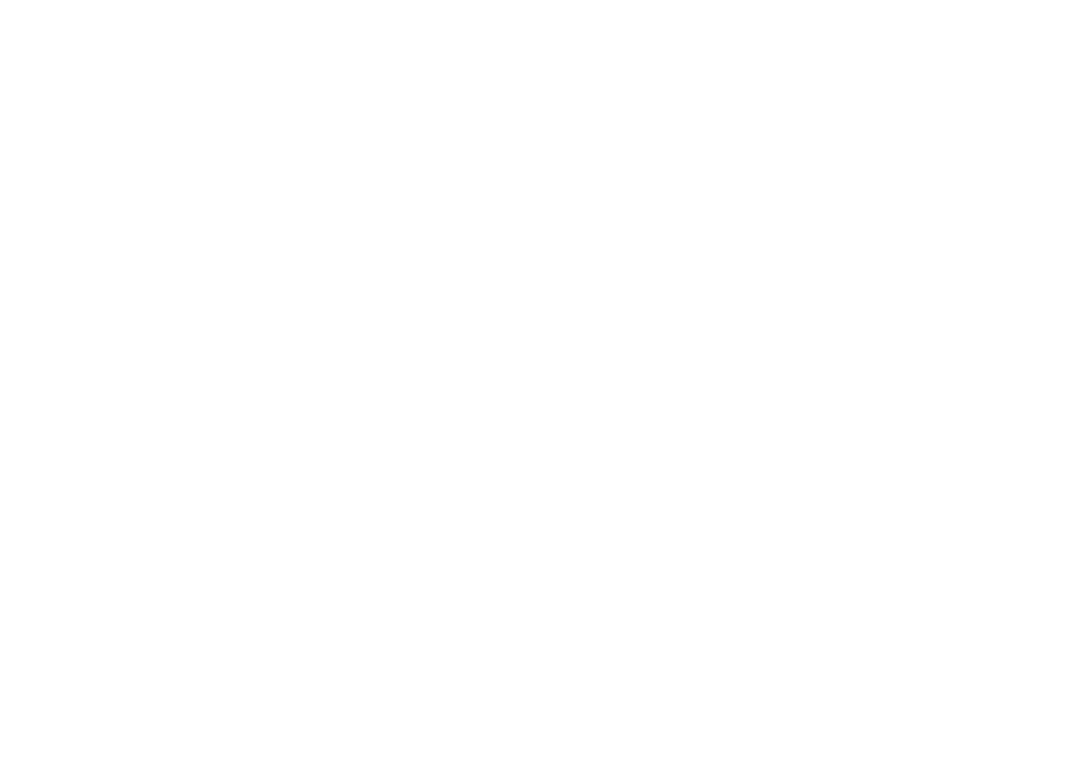
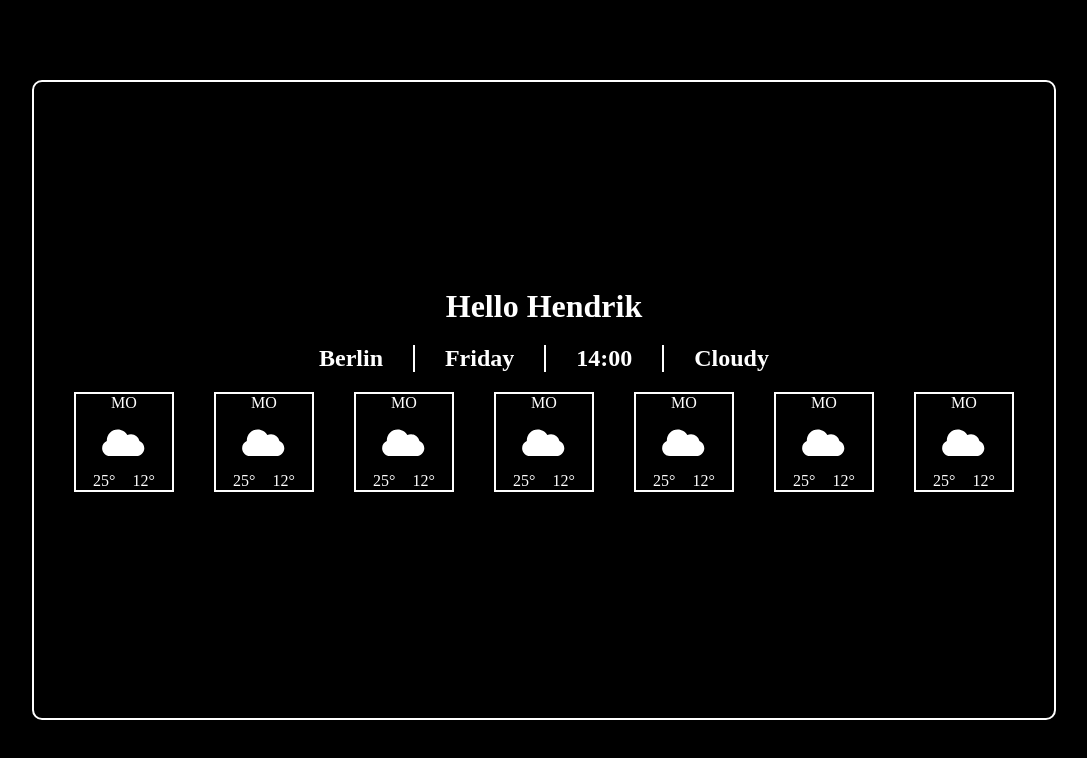
Before and after one commit to Coopexx/WeatherApp, a plain HTML site: page index.html in a window 1280 px wide. Shown: the whole page, without its empty margins (96-1183 px from the left). Drawn offline with Linux system fonts and the light colour scheme; no server answers.

Commit message:
Added Styling

```diff
--- a/index.html
+++ b/index.html
@@ -9,83 +9,98 @@
     </head>
     <body>
         <main>
-            <title class="greeting">
-                <h1 class="greeting__hello"></h1> <h1
-                class="greeting__name"></h1>
-            </title>
+            <h1 class="greeting__hello">Hello Hendrik</h1>
             <section class="overview">
-                <h2 class="overview__city"></h2>
-                <h2 class="overview__day"></h2>
-                <h2 class="overview__time"></h2>
-                <h2 class="overview__weather"></h2>
+                <h2 class="overview__city">Berlin</h2>
+                <div class="overview__spacer"></div>
+                <h2 class="overview__day">Friday</h2>
+                <div class="overview__spacer"></div>
+                <h2 class="overview__time">14:00</h2>
+                <div class="overview__spacer"></div>
+                <h2 class="overview__weather">Cloudy</h2>
             </section>
             <section class="forecast">
-                <div class="forecast__day1">
-                    <div class="day1__day"></div>
-                    <div class="day1__weather"></div>
-                    <div class="day1__temperature">
-                        <div class="temperature__high"></div>
-                        <div class="temperature__low"></div>
+                <div class="forecast-item">
+                    <div class="day">MO</div>
+                    <svg class="icon">
+                        <use xlink:href="img/sprite.svg#icon-cloud"></use>
+                    </svg>
+                    <div class="temperature">
+                        <div class="temperature__high">25°</div>
+                        <div class="temperature__low">12°</div>
                     </div>
                 </div>
-                <div class="forecast__day2">
-                    <div class="day2__day"></div>
-                    <div class="day2__weather"></div>
-                    <div class="day2__temperature">
-                        <div class="temperature__high"></div>
-                        <div class="temperature__low"></div>
+                <div class="forecast-item">
+                    <div class="day">MO</div>
+                    <svg class="icon">
+                        <use xlink:href="img/sprite.svg#icon-cloud"></use>
+                    </svg>
+                    <div class="temperature">
+                        <div class="temperature__high">25°</div>
+                        <div class="temperature__low">12°</div>
                     </div>
                 </div>
-                <div class="forecast__day3">
-                    <div class="day3__day"></div>
-                    <div class="day3__weather"></div>
-                    <div class="day3__temperature">
-                        <div class="temperature__high"></div>
-                        <div class="temperature__low"></div>
+                <div class="forecast-item">
+                    <div class="day">MO</div>
+                    <svg class="icon">
+                        <use xlink:href="img/sprite.svg#icon-cloud"></use>
+                    </svg>
+                    <div class="temperature">
+                        <div class="temperature__high">25°</div>
+                        <div class="temperature__low">12°</div>
                     </div>
                 </div>
-                <div class="forecast__day4">
-                    <div class="day4__day"></div>
-                    <div class="day4__weather"></div>
-                    <div class="day4__temperature">
-                        <div class="temperature__high"></div>
-                        <div class="temperature__low"></div>
+                <div class="forecast-item">
+                    <div class="day">MO</div>
+                    <svg class="icon">
+                        <use xlink:href="img/sprite.svg#icon-cloud"></use>
+                    </svg>
+                    <div class="temperature">
+                        <div class="temperature__high">25°</div>
+                        <div class="temperature__low">12°</div>
                     </div>
                 </div>
-                <div class="forecast__day5">
-                    <div class="day5__day"></div>
-                    <div class="day5__weather"></div>
-                    <div class="day5__temperature">
-                        <div class="temperature__high"></div>
-                        <div class="temperature__low"></div>
+                <div class="forecast-item">
+                    <div class="day">MO</div>
+                    <svg class="icon">
+                        <use xlink:href="img/sprite.svg#icon-cloud"></use>
+                    </svg>
+                    <div class="temperature">
+                        <div class="temperature__high">25°</div>
+                        <div class="temperature__low">12°</div>
                     </div>
                 </div>
-                <div class="forecast__day6">
-                    <div class="day6__day"></div>
-                    <div class="day6__weather"></div>
-                    <div class="day6__temperature">
-                        <div class="temperature__high"></div>
-                        <div class="temperature__low"></div>
+                <div class="forecast-item">
+                    <div class="day">MO</div>
+                    <svg class="icon">
+                        <use xlink:href="img/sprite.svg#icon-cloud"></use>
+                    </svg>
+                    <div class="temperature">
+                        <div class="temperature__high">25°</div>
+                        <div class="temperature__low">12°</div>
                     </div>
                 </div>
-                <div class="forecast__day7">
-                    <div class="day7__day"></div>
-                    <div class="day7__weather"></div>
-                    <div class="day7__temperature">
-                        <div class="temperature__high"></div>
-                        <div class="temperature__low"></div>
+                <div class="forecast-item">
+                    <div class="day">MO</div>
+                    <svg class="icon">
+                        <use xlink:href="img/sprite.svg#icon-cloud"></use>
+                    </svg>
+                    <div class="temperature">
+                        <div class="temperature__high">25°</div>
+                        <div class="temperature__low">12°</div>
                     </div>
                 </div>
             </section>
-            <section class="current-day">
-                <div class="current-day__list">
+            <section class="statistics">
+                <div class="statistics__list">
                     <ol class="list__temperature"></ol>
                     <ol class="list__precipitation"></ol>
                     <ol class="list__wind"></ol>
                 </div>
-                <div class="current-day_graph"></div>
+                <div class="statistics_graph"></div>
             </section>
         </main>
-        <script src="index.js"></script>
+        <script type="text/javascript" src="config.js"></script>
+        <script defer type="text/javascript" src="index.js"></script>
     </body>
 </html>
--- a/index.js
+++ b/index.js
@@ -1,11 +1,9 @@
-const url =
-    'https://api.openweathermap.org/data/2.5/weather?q=Berlin,ger,uk&APPID=085956f708858f21a3465350a845fa1e&units=metric'
+const link =
+    'https://api.openweathermap.org/data/2.5/weather?q=Berlin,ger,uk&APPID='
 
-//I stored the data in an obj, but now I have to handle asynch await
-//So I need an asynch function, that fetches the data.
-//I need another asynch function, that calles the fetching data function
-//and that has an await statement that calls the next function which handles
-//the obj data that was send.
+const key = config.SECRET_API_KEY
+
+const url = link + key
 
 async function fetchData() {
     const response = await fetch(url)
--- a/style.css
+++ b/style.css
@@ -1,3 +1,73 @@
-body{
-    /* background-color: black; */
+* {
+    margin: 0;
+    padding: 0;
+    box-sizing: border-box;
 }
+
+body {
+    width: 100vw;
+    height: 100vh;
+    overflow: hidden;
+    background-color: #000000;
+    display: flex;
+    justify-content: center;
+    align-items: center;
+}
+
+main {
+    width: 80%;
+    height: 80%;
+    color: #fff;
+    border: 2px solid #fff;
+    border-radius: 10px;
+    display: flex;
+    flex-direction: column;
+    justify-content: center; /*Maybe remove later*/
+    align-items: center;
+}
+
+main > *:not(:last-child) {
+    margin-bottom: 20px;
+}
+
+.greeting {
+}
+
+.overview {
+    width: 50%;
+    display: flex;
+    justify-content: space-evenly;
+}
+
+.overview__spacer {
+    border: 1px solid #fff;
+}
+
+.forecast {
+    width: 100%;
+    display: flex;
+    justify-content: space-evenly;
+}
+
+.forecast-item {
+    width: 100px;
+    height: 100px;
+    border: 2px solid #fff;
+    display: flex;
+    flex-direction: column;
+    align-items: center;
+}
+
+.icon {
+    width: 50px;
+    fill: #fff;
+}
+
+.temperature {
+    width: 100%;
+    display: flex;
+    justify-content: space-evenly;
+}
+
+.statistics {
+}
```
Also changed, not shown: img/SVG/cloud-lightning.svg (added), img/SVG/cloud-moon-lightning.svg (added), img/SVG/cloud-moon-rain.svg (added), img/SVG/cloud-moon-snow.svg (added), img/SVG/cloud-moon.svg (added), img/SVG/cloud-rain.svg (added), img/SVG/cloud-snow.svg (added), img/SVG/cloud-sun-lightning.svg (added), img/SVG/cloud-sun-rain.svg (added), img/SVG/cloud-sun-snow.svg (added), img/SVG/cloud-sun.svg (added), img/SVG/cloud-wind.svg (added), img/SVG/cloud.svg (added), img/SVG/moon.svg (added), 2 more files, 1 other file.
